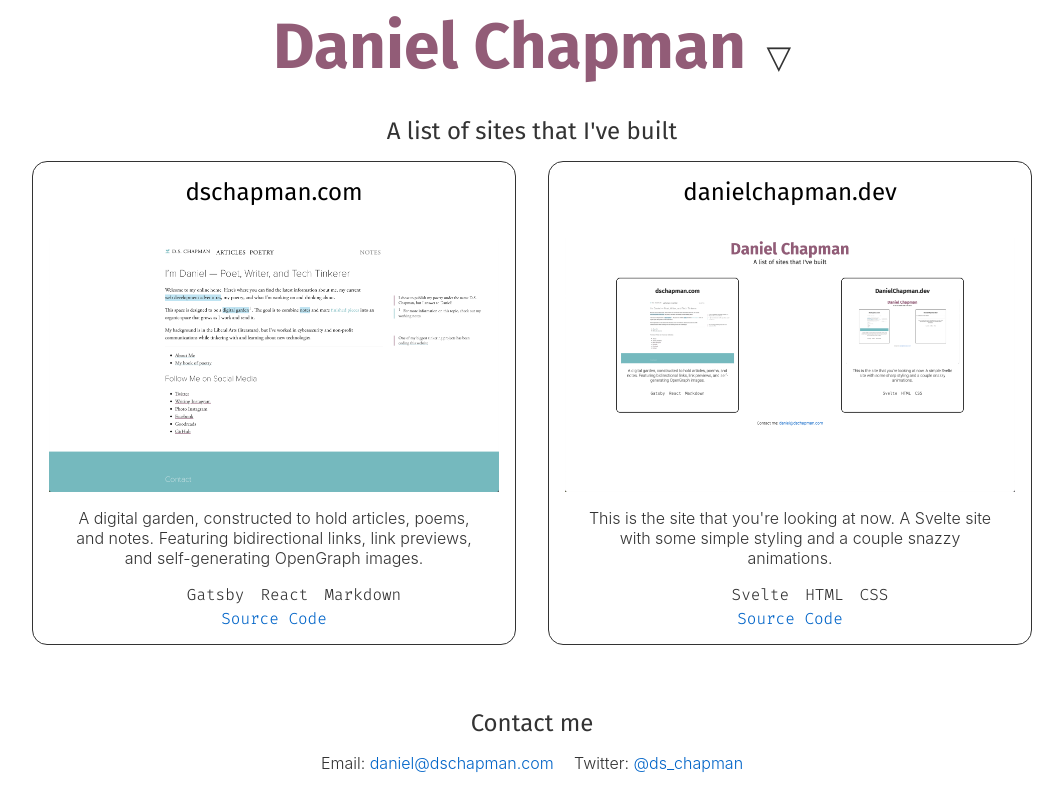
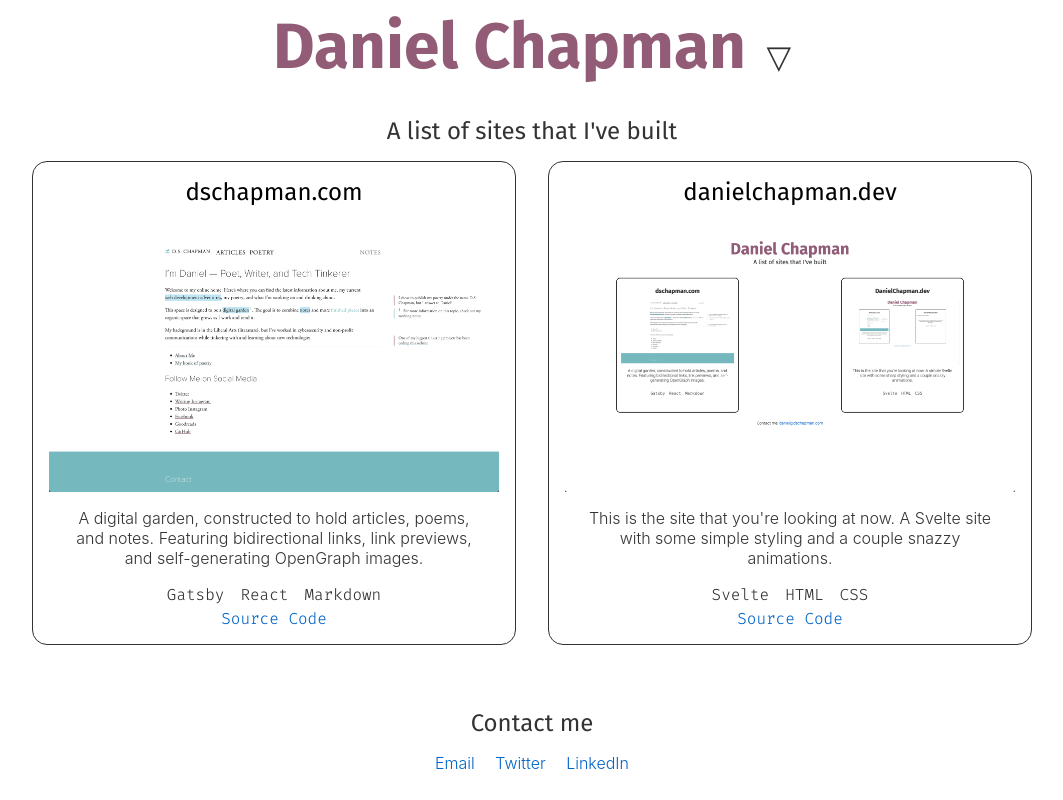
Before and after one commit to dschapman/danielchapman-dev, a Svelte app: page / in a window 1280 px wide. Shown: the whole page, without its empty margins (108-1171 px from the left). Built offline with nearby package versions, Linux system fonts and the light colour scheme.

Commit message:
fix: unordered lists had extra padding - added linkedin

```diff
--- a/src/App.svelte
+++ b/src/App.svelte
@@ -29,6 +29,9 @@
     padding: 0;
     padding-top: 1rem;
     list-style: none;
+    margin-block-start: 0;
+    margin-block-end: 0;
+    padding-inline-start: 0;
   }
   footer li {
     display: inline-block;
@@ -67,12 +70,16 @@
   <h3>Contact me</h3>
   <ul>
     <li>
-      Email:
-      <a href="mailto:daniel@dschapman.com">daniel@dschapman.com</a>
+      <a href="mailto:daniel@dschapman.com">Email</a>
     </li>
     <li>
-      Twitter:
-      <a href="twitter.com/ds_chapman">@ds_chapman</a>
+      <a href="twitter.com/ds_chapman">Twitter</a>
+
+    </li>
+    <li>
+      <a href="https://www.linkedin.com/in/daniel-chapman-63695271/">
+        LinkedIn
+      </a>
     </li>
   </ul>
 </footer>
--- a/src/Project.svelte
+++ b/src/Project.svelte
@@ -93,6 +93,9 @@
   ul {
     padding-bottom: 3px;
     list-style: none;
+    margin-block-start: 0;
+    margin-block-end: 0;
+    padding-inline-start: 0;
   }
   li {
     display: inline-block;
```
